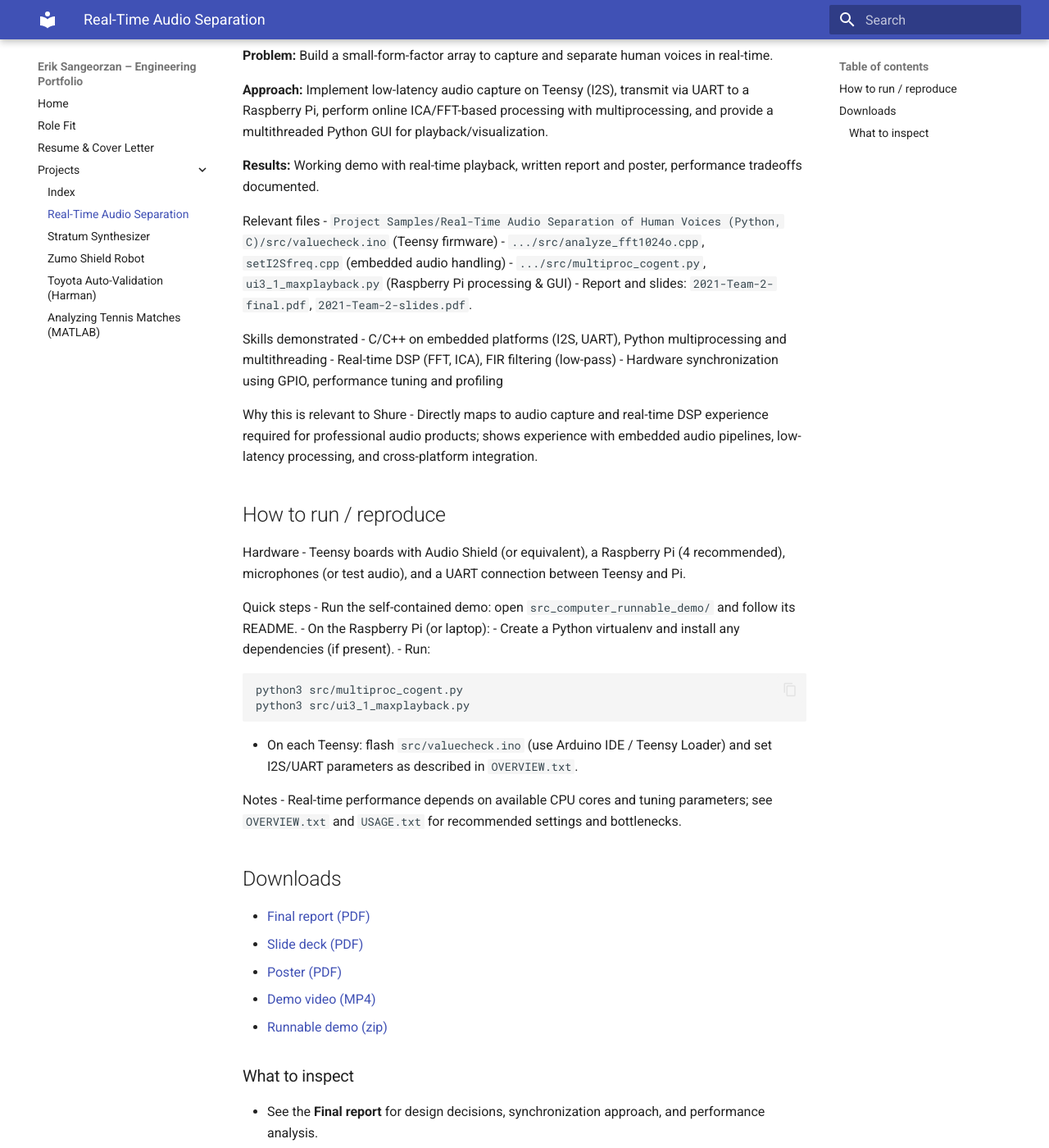
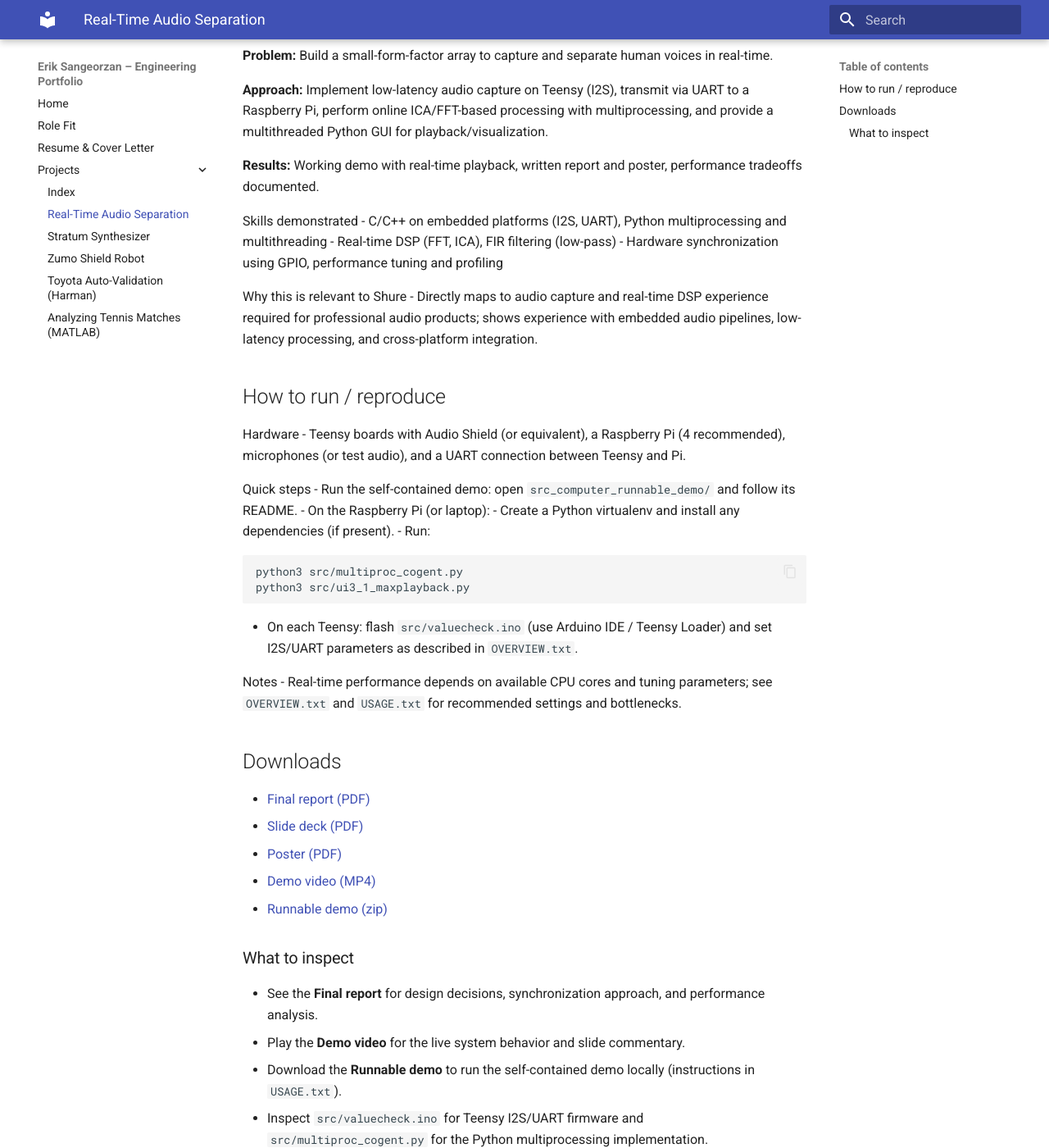
Before and after one commit to ejsang/erik-sangeorzan-portfolio, an MkDocs documentation site: the page built from docs/projects/real-time-audio-separation.md, in a window 1280 px wide and 1400 px high, scrolled down 243 px. Shown: the whole window at 82% size. Built offline with MkDocs 1.6.1 and Material for MkDocs 9.7.7, drawn with Linux system fonts in a browser that asks for light colours.

Commit message:
Remove obsolete Relevant Files sections and enhance What to Inspect sections

```diff
--- a/docs/projects/real-time-audio-separation.md
+++ b/docs/projects/real-time-audio-separation.md
@@ -7,12 +7,6 @@
 **Approach:** Implement low-latency audio capture on Teensy (I2S), transmit via UART to a Raspberry Pi, perform online ICA/FFT-based processing with multiprocessing, and provide a multithreaded Python GUI for playback/visualization.
 
 **Results:** Working demo with real-time playback, written report and poster, performance tradeoffs documented.
-
-Relevant files
-- `Project Samples/Real-Time Audio Separation of Human Voices (Python, C)/src/valuecheck.ino` (Teensy firmware)
-- `.../src/analyze_fft1024o.cpp`, `setI2Sfreq.cpp` (embedded audio handling)
-- `.../src/multiproc_cogent.py`, `ui3_1_maxplayback.py` (Raspberry Pi processing & GUI)
-- Report and slides: `2021-Team-2-final.pdf`, `2021-Team-2-slides.pdf`.
 
 Skills demonstrated
 - C/C++ on embedded platforms (I2S, UART), Python multiprocessing and multithreading
@@ -54,3 +48,4 @@ Notes
 - See the **Final report** for design decisions, synchronization approach, and performance analysis.
 - Play the **Demo video** for the live system behavior and slide commentary.
 - Download the **Runnable demo** to run the self-contained demo locally (instructions in `USAGE.txt`).
+- Inspect `src/valuecheck.ino` for Teensy I2S/UART firmware and `src/multiproc_cogent.py` for the Python multiprocessing implementation.
```
Also changed, not shown: docs/projects/stratum-synthesizer.md (+1 -6 lines), docs/projects/tennis-audio-analysis.md (+0 -4 lines), docs/projects/toyota-auto-validation.md (+0 -3 lines), docs/projects/zumo-shield-robot.md (+0 -3 lines).
